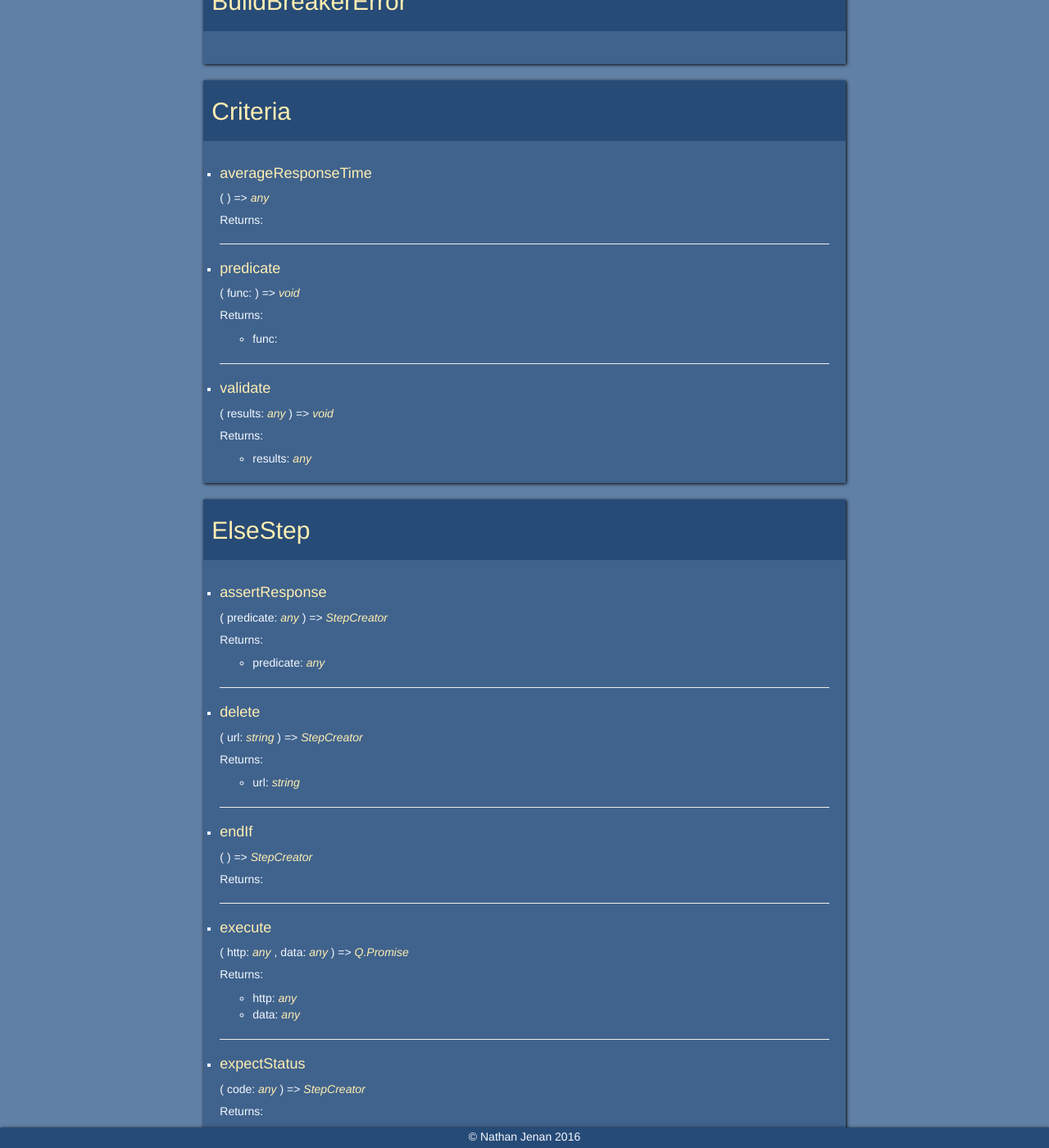
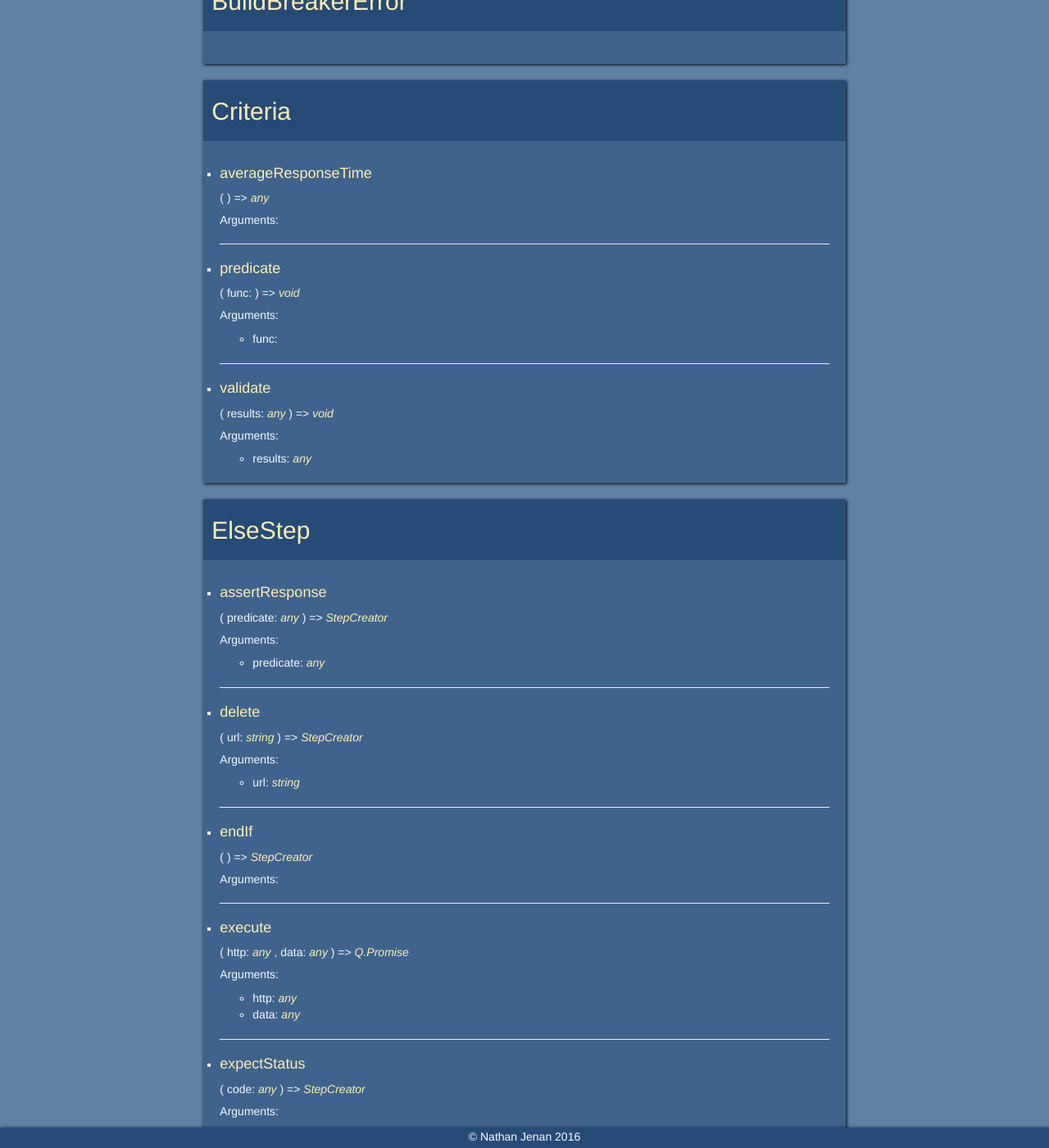
Before and after one commit to njenan/turbulence, a Jekyll site: the page built from _api/index.html, in a window 1280 px wide and 1400 px high, scrolled down 1843 px. Shown: the whole window at 82% size. Built offline with Jekyll 4.4.1, drawn with Linux system fonts in a browser that asks for light colours; nearby versions of some CDN libraries; some of the changed text lies outside the part shown.

Commit message:
Correcting returns to arguments

```diff
--- a/_api/index.html
+++ b/_api/index.html
@@ -60,7 +60,7 @@ layout: default
                             <div>{{ signature.comment.shortText | Link }}</div>
 
                             <div>
-                                <h5>Returns:</h5>
+                                <h5>Arguments:</h5>
                                 <ul>
 
                                     {% for parameter in signature.parameters %}
```
